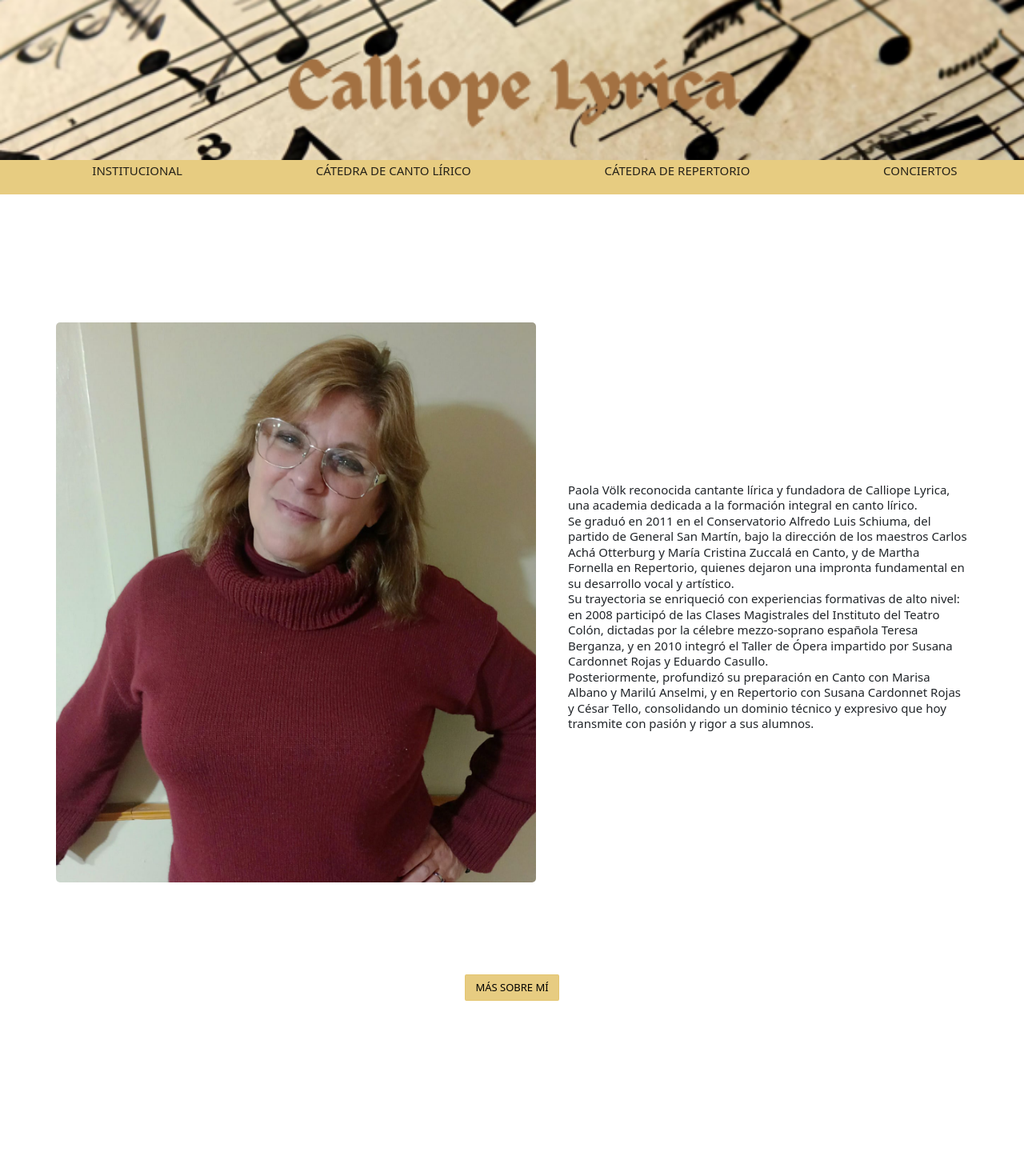
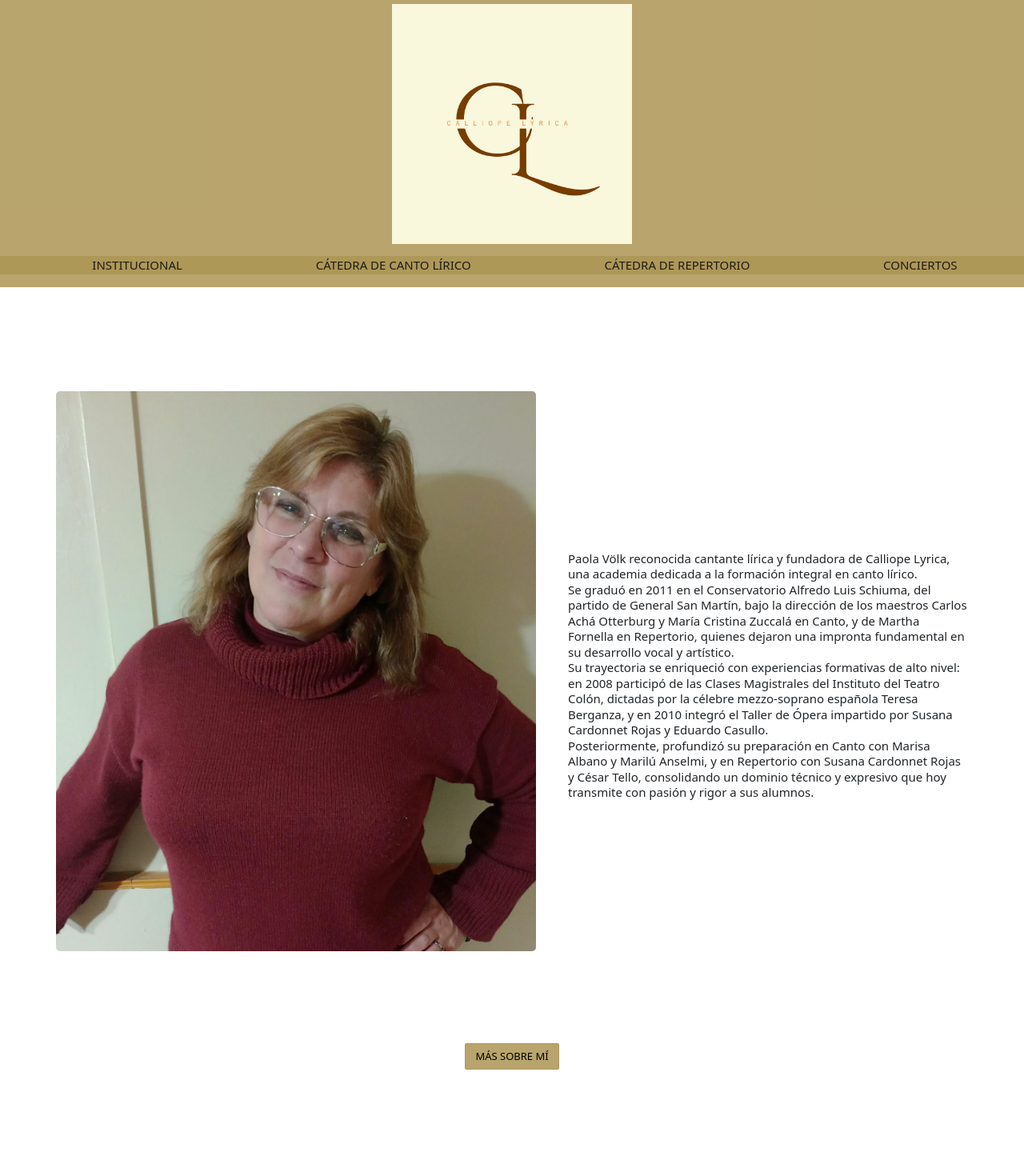
Before and after one commit to NataliaSethson/CalliopeLyrica, a React (Vite) app: page / in a window 1280 px wide. Shown: the top 1470 px of the page at 80% size. Built offline with nearby package versions, Linux system fonts and the light colour scheme.

Commit message:
estilismo

```diff
--- a/index.html
+++ b/index.html
@@ -14,7 +14,6 @@
     <meta property="og:locale" content="es_AR">
     <link rel="canonical" href="https://calliopelyrica.com.ar/">
     <link rel="icon" type="image/png" href="/C.png">
-
   </head>
   <body>
     <div id="root"></div>
--- a/src/componentes/Footer/Footer.css
+++ b/src/componentes/Footer/Footer.css
@@ -1,5 +1,5 @@
 .footerContainer {
-  background-color: #e4c56edd;
+  background-color: #ad9656dd;
   color: black;
   text-align: center;
   font-size: 15px;
--- a/src/componentes/Inicio/Inicio.css
+++ b/src/componentes/Inicio/Inicio.css
@@ -37,8 +37,8 @@
 }
 
 .linkInicio {
-  background-color: #e4c56edd !important;
-  border-color: #e4c56edd !important;
+  background-color: #ad9656dd !important;
+  border-color: #ad9656dd !important;
   font-size: 13px !important;
   color: black !important;
   padding: 6px 12px;
--- a/src/componentes/NavBar/NavBar.css
+++ b/src/componentes/NavBar/NavBar.css
@@ -1,24 +1,28 @@
-
+.logoLink{
+  display: flex;
+  align-items: center;
+  justify-content: center;
+  margin-top: 5px;
+  margin-bottom: 15px;
+}
 .banner {
-  width: 100%;
-  height: 200px;
-  background-image: url('/calliopeFinal.png');
-  background-size: cover;
-  background-position: center;
-  background-repeat: no-repeat;
+  width: 400px ;
+  height: 300px;
+  margin: 0;
   cursor: pointer;
-  position: relative;
+  object-fit: contain;
 }
 
 .navContainer {
-  width: 100%;
+  background-color: #ad9656dd ;
+  text-decoration: none;
+  list-style: none;
+  color: #080808;
 }
 
 .navLinks {
-  background-color: #e4c56edd;
+  background-color: #ad9656dd;
   margin: 0;
-  margin-bottom: 30px;
-  padding: 2px 0;
 }
 
 ul {
@@ -43,7 +47,7 @@
 }
 
 ul li a:hover {
-  background-color: #d1a94e;
+  background-color: #e9e5de;
   color: #080808;
 }
 
--- a/src/componentes/NavBar/NavBar.jsx
+++ b/src/componentes/NavBar/NavBar.jsx
@@ -4,8 +4,8 @@
 const NavBar = () => {
   return (
     <div className='navContainer'>
-      <Link to="/">
-        <div className="banner"></div>
+      <Link to="/" className='logoLink'>
+        <img src='/C.png' alt='' className="banner" />
       </Link>
       <div className='navLinks'>
         <nav >
```
